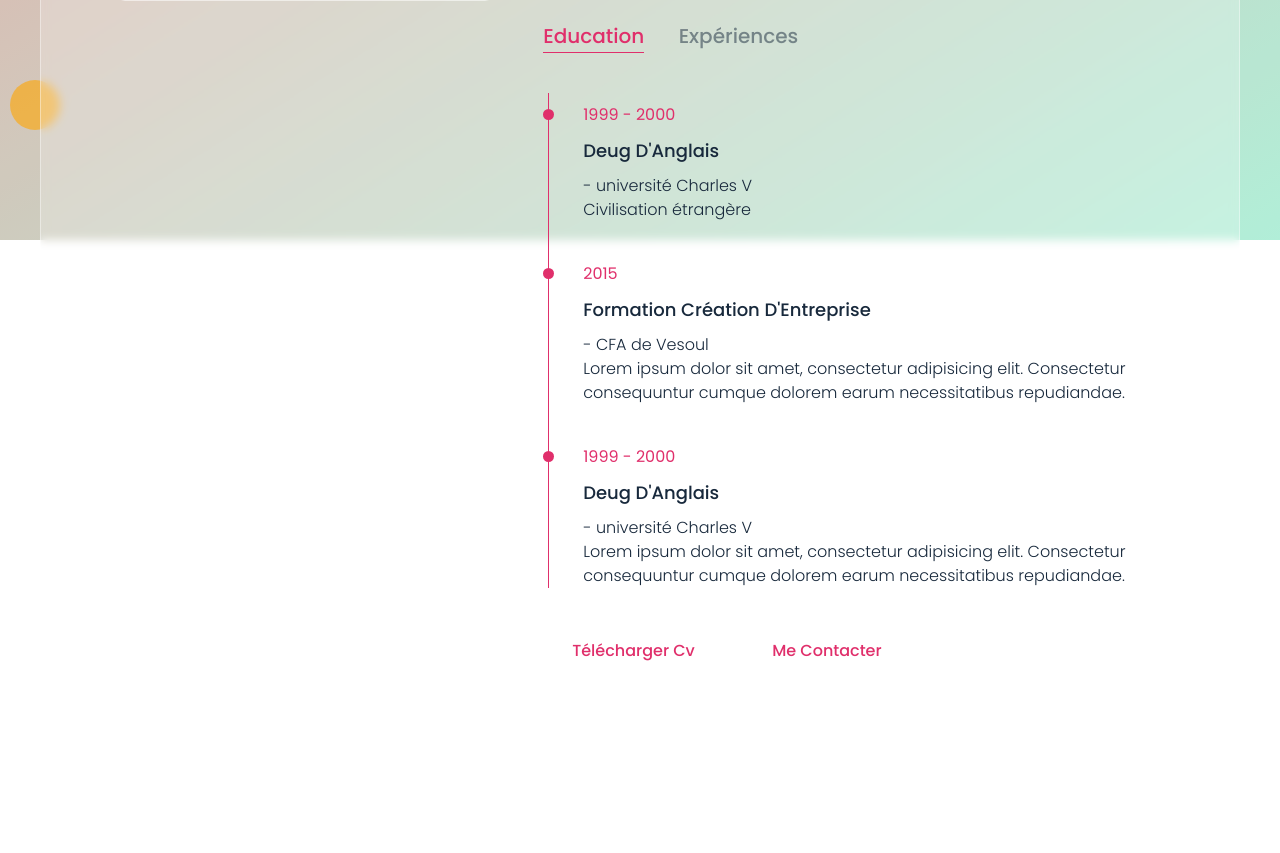
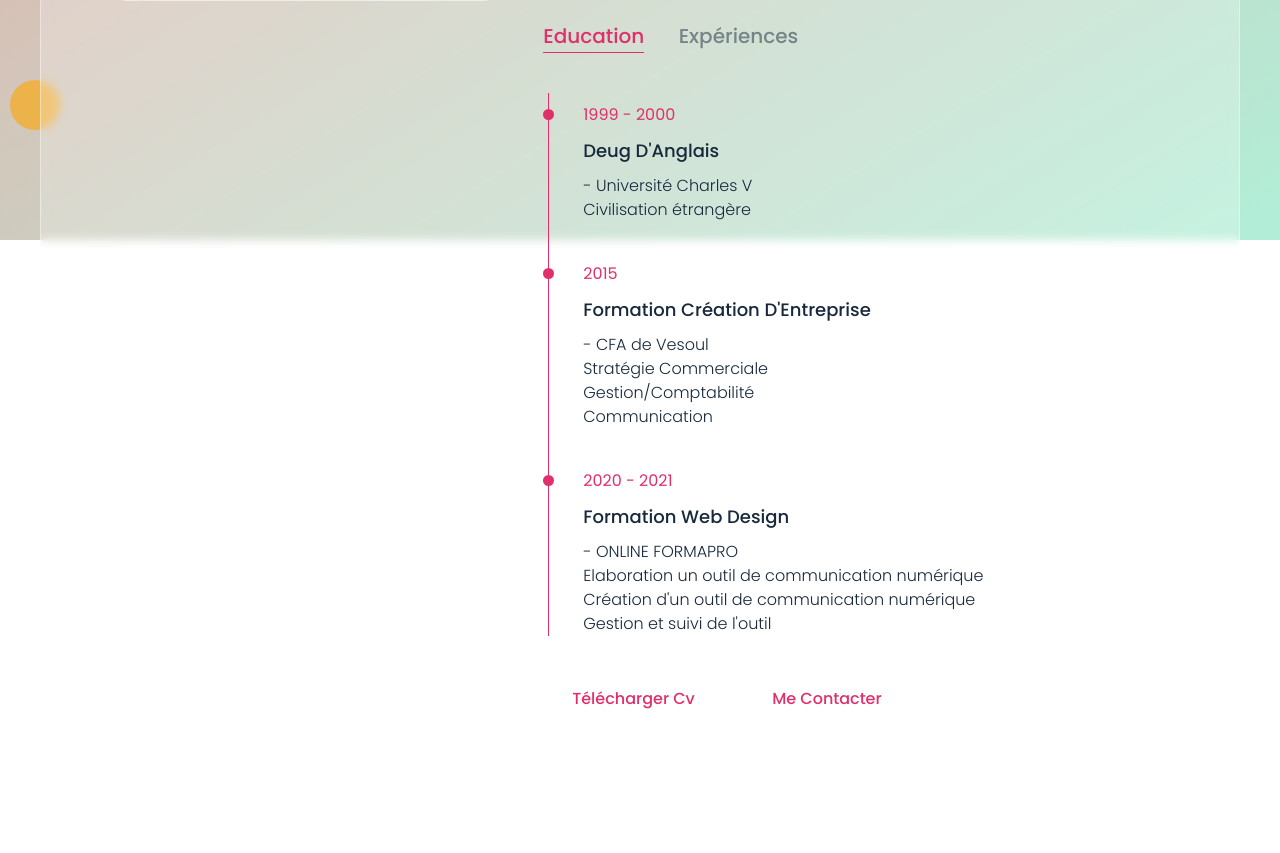
Before and after one commit to ValerieEkoume/Portfolio2, a PHP site: page / in a window 1280 px wide, after a click on "A Propos De Moi". Shown: the part 595-1448 px from the top of the page. Before the commit the page ends 1256 px from the top, so only its background shows below. Run offline with PHP 8.4, Linux system fonts and the light colour scheme.

Commit message:
Improvement About

```diff
--- a/index.php
+++ b/index.php
@@ -144,22 +144,26 @@ include 'download.php';
                         <div class="timeline">
                             <div class="timeline-item">
                                 <span class="date">1999 - 2000 </span>
-                                <h4>Deug d'Anglais</h4> - <span>université Charles V</span>
+                                <h4>Deug d'Anglais</h4> - <span>Université Charles V</span>
                                 <p>Civilisation étrangère</p>
                             </div>
                             <div class="timeline-item">
                                 <span class="date">2015 </span>
                                 <h4>Formation Création d'Entreprise</h4> - <span>CFA de Vesoul</span>
-                                <p>Lorem ipsum dolor sit amet, consectetur adipisicing elit. Consectetur consequuntur
-                                    cumque dolorem earum necessitatibus repudiandae.
-                                </p>
+                                <ul>
+                                    <li>Stratégie Commerciale </li>
+                                    <li>Gestion/Comptabilité</li>
+                                    <li>Communication</li>
+                                </ul>
                             </div>
                             <div class="timeline-item">
-                                <span class="date">1999 - 2000 </span>
-                                <h4>Deug d'Anglais</h4> - <span>université Charles V</span>
-                                <p>Lorem ipsum dolor sit amet, consectetur adipisicing elit. Consectetur consequuntur
-                                    cumque dolorem earum necessitatibus repudiandae.
-                                </p>
+                                <span class="date">2020 - 2021 </span>
+                                <h4> Formation Web Design</h4> - <span>ONLINE FORMAPRO</span>
+                                <ul>
+                                    <li>Elaboration un outil de communication numérique</li>
+                                    <li>Création d'un outil de communication numérique </li>
+                                    <li>Gestion et suivi de l'outil</li>
+                                </ul>
                             </div>
                         </div>
                     </div>
```
